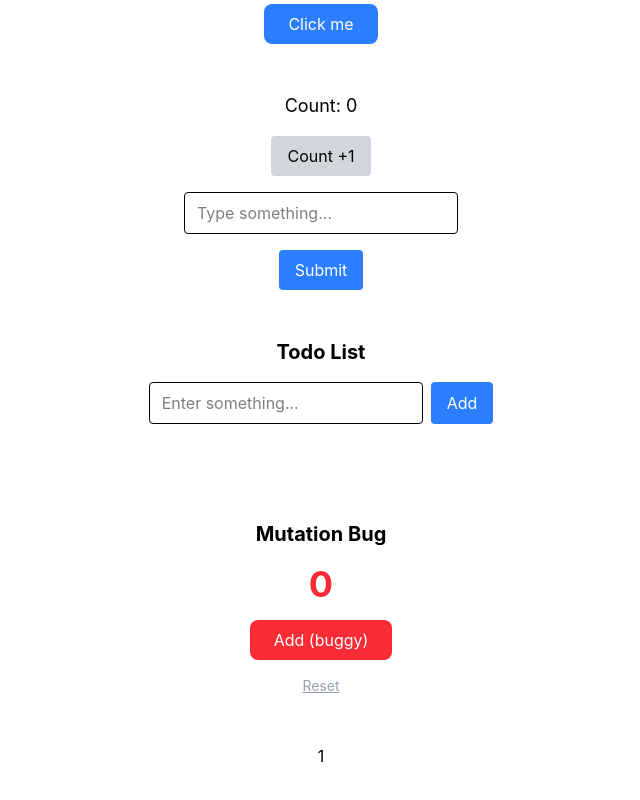
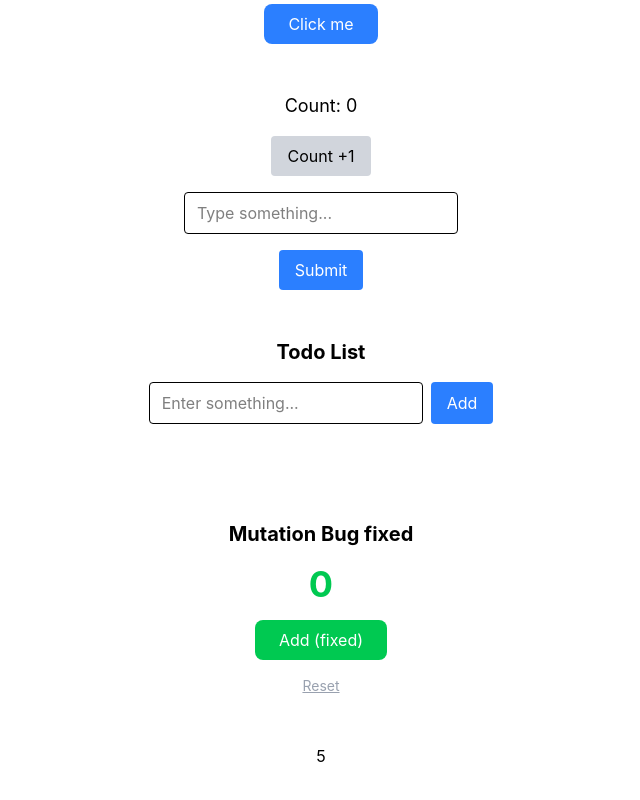
Before and after one commit to zuqiang-Yu/Zuqiang-Yu-interm-repo, a React (Vite) app in the folder Intern_onboarding_files/onboarding-task-test-project/: page / in a window 1280 px wide. Shown: the part 356-1156 px from the top of the page, without its empty margins (319-959 px from the left). Built offline with nearby package versions, Linux system fonts and the light colour scheme.

Commit message:
[code]: fix Mutation_bug.jsx and Stale_Closure_bug.jsx example
Refs:#34

```diff
--- a/Intern_onboarding_files/onboarding-task-test-project/src/Mutation_bug.jsx
+++ b/Intern_onboarding_files/onboarding-task-test-project/src/Mutation_bug.jsx
@@ -4,7 +4,7 @@ function Mutation() {
   const [state, setState] = useState({ count: 0 });
 
   function handleAdd() {
-    state.count = state.count + 1;
+    setState({ count: state.count + 1 });
     console.log('count is now:', state.count); // check the value in console
   }
 
@@ -14,13 +14,13 @@ function Mutation() {
 
   return (
     <div className="flex flex-col items-center gap-4 p-8">
-      <h2 className="text-xl font-bold">Mutation Bug</h2>
-      <p className="text-4xl font-bold text-red-500">{state.count}</p>
+      <h2 className="text-xl font-bold">Mutation Bug fixed</h2>
+      <p className="text-4xl font-bold text-green-500">{state.count}</p>
       <button
         onClick={handleAdd}
-        className="px-6 py-2 bg-red-500 text-white rounded-lg hover:bg-red-700"
+        className="px-6 py-2 bg-green-500 text-white rounded-lg hover:bg-green-700"
       >
-        Add (buggy)
+        Add (fixed)
       </button>
       <button onClick={handleReset} className="text-sm text-gray-400 underline">
         Reset
--- a/Intern_onboarding_files/onboarding-task-test-project/src/Stale_Closure_bug.jsx
+++ b/Intern_onboarding_files/onboarding-task-test-project/src/Stale_Closure_bug.jsx
@@ -5,7 +5,7 @@ function Stale() {
 
   useEffect(() => {
     let id = setInterval(() => {
-      setCount(count + 1);
+      setCount((prevCount) => prevCount + 1);
     }, 1000);
     return () => clearInterval(id);
   }, []);
```
